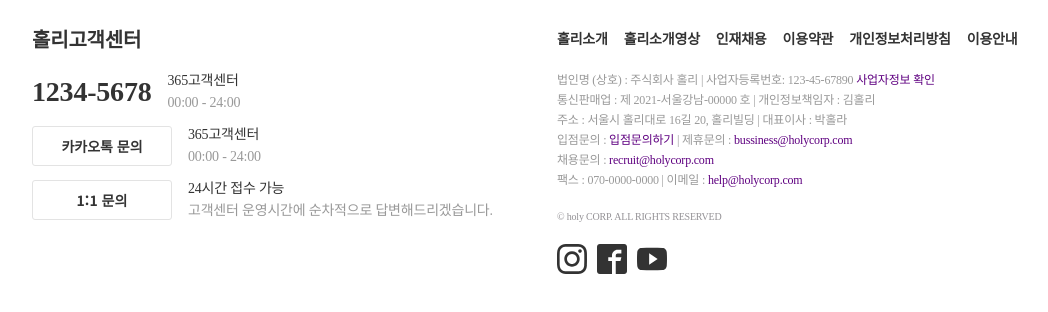
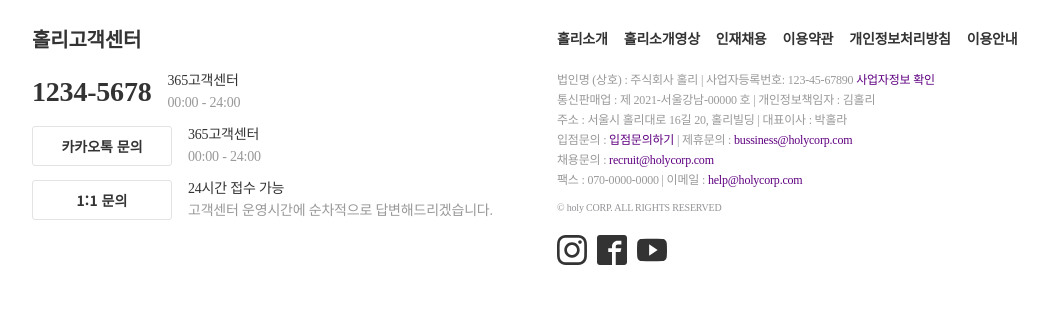
Before and after one commit to wecode-bootcamp-korea/18-1st-MarketHoly-frontend, a React app: page /Footer in a window 1280 px wide. Shown: the whole page, without its empty margins (83-1131 px from the left). Built offline with nearby package versions, Linux system fonts and the light colour scheme.

Commit message:
Modify: small tag 반영 수정

```diff
--- a/src/Components/Footer/Footer.js
+++ b/src/Components/Footer/Footer.js
@@ -7,7 +7,7 @@ import './Footer.scss';
 class Footer extends Component {
   render() {
     return (
-      <div className="footerContainar">
+      <div className="footerContainer">
         <footer>
           <div className="footerCS">
             <h2>홀리고객센터</h2>
@@ -67,7 +67,7 @@ class Footer extends Component {
               <p>
                 팩스 : 070-0000-0000 | 이메일 : <span>help@holycorp.com</span>
               </p>
-              <p className="corp">© holy CORP. ALL RIGHTS RESERVED</p>
+              <small>© holy CORP. ALL RIGHTS RESERVED</small>
             </div>
             <ul className="snsList">
               <li>
--- a/src/Components/Footer/Footer.scss
+++ b/src/Components/Footer/Footer.scss
@@ -1,6 +1,6 @@
 @import '../../styles/common.scss';
 
-.footerContainar {
+.footerContainer {
   width: 1050px;
   margin: 0 auto;
 
@@ -25,7 +25,6 @@
       span {
         vertical-align: top;
         font-size: 14px;
-        // line-height: 22px;
         letter-spacing: -0.2px;
       }
 
@@ -110,17 +109,15 @@
           color: #5f0080;
         }
 
-        .corp {
-          padding-top: 16px;
-          line-height: 22px;
+        small {
+          line-height: 35px;
           font-size: 10px;
           color: #949296;
         }
       }
 
       .snsList {
-        padding-top: 16px;
-        // background-color: indianred;
+        padding-top: 10px;
 
         li {
           float: left;
```
